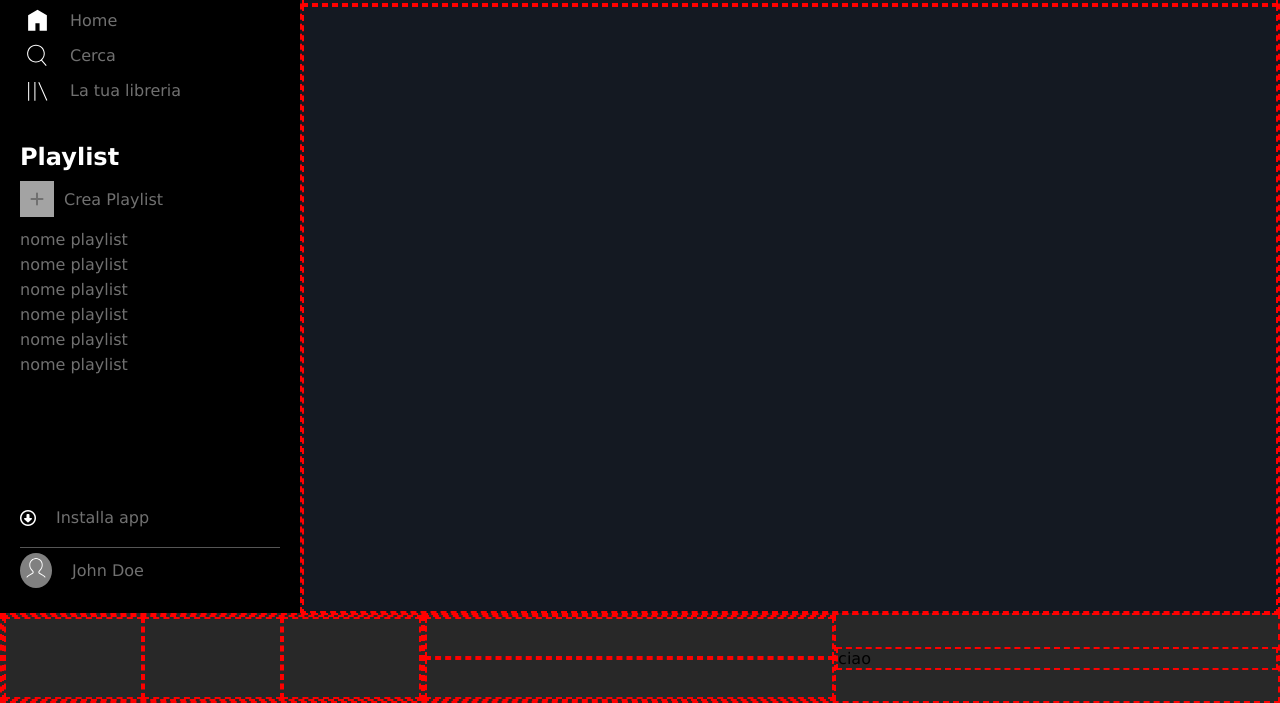
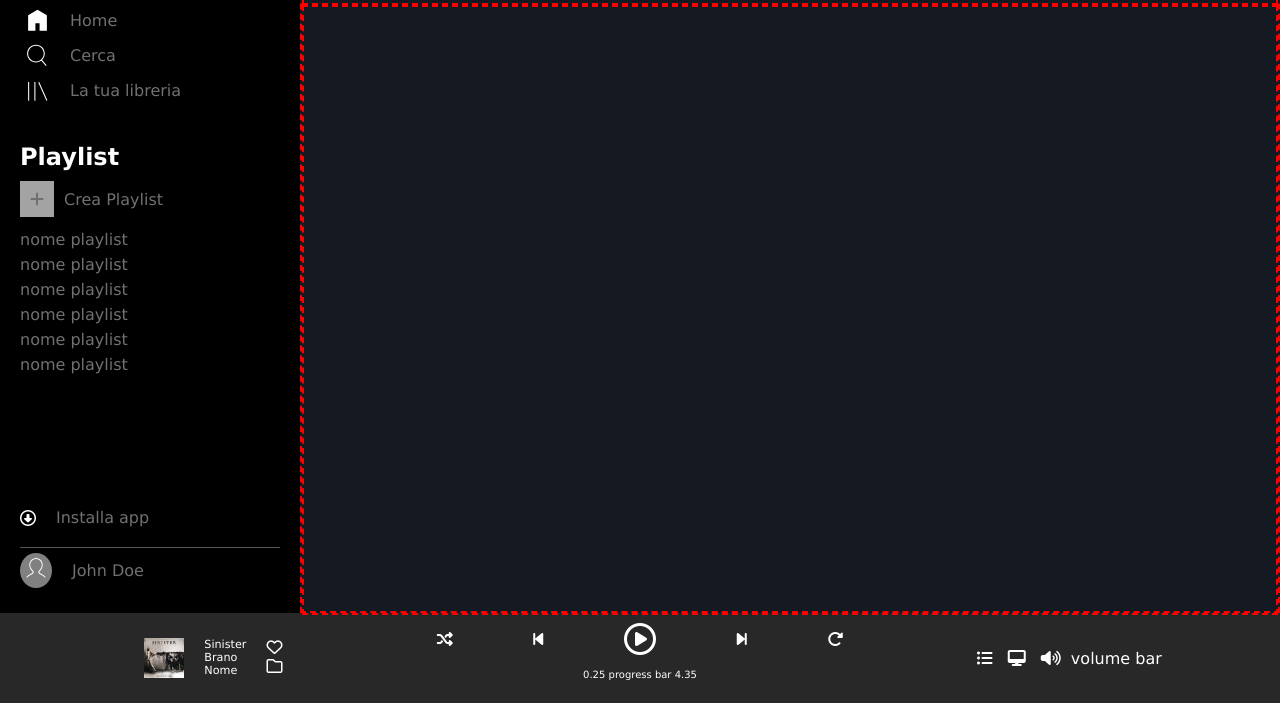
Before and after one commit to thomasraimondi/html-css-spotifyweb, a plain HTML site: page index.html in a window 1280 px wide. Shown: the part 97-800 px from the top of the page. Drawn offline with Linux system fonts and the light colour scheme.

Commit message:
structure player end

```diff
--- a/css/style.css
+++ b/css/style.css
@@ -213,23 +213,64 @@ body {
   height: var(--player-height);
   background-color: #282828;
   display: flex;
+  color: white;
+  padding: 10px;
+  gap: 20px;
 }
 
-#player * {
-  flex-grow: 1;
+#player #song-info,
+#player #player-action,
+#player #function {
+  flex: 1 1 0;
 }
 
-#song-info {
+#player #song-info {
   display: flex;
+  justify-content: center;
+  padding: 15px 0;
+  gap: 20px;
 }
 
-#player-action {
+#player #song-info img {
+  height: 100%;
+}
+
+#player #song-info span {
+  display: block;
+}
+
+#player #song-info .song-details {
+  font-size: 0.7rem;
+}
+
+#player #player-action {
   display: flex;
   flex-direction: column;
 }
 
-#function {
+#player #player-action .action {
+  display: flex;
+  justify-content: space-between;
+  align-items: center;
+}
+
+#player #player-action .fa-circle-play {
+  font-size: 2rem;
+}
+
+#player #player-action .progress {
+  text-align: center;
+  font-size: 10px;
   margin: auto 0;
+}
+
+#player #function {
+  margin: auto 0;
+  text-align: center;
+}
+
+#player #function i {
+  padding: 5px;
 }
 
 @media screen and (min-width: 576px) {
--- a/index.html
+++ b/index.html
@@ -79,17 +79,41 @@
           <div id="main-content-main" class="debug"></div>
         </div>
       </div>
-      <div id="player" class="debug">
-        <div id="song-info" class="debug">
-          <div class="song-picture debug"></div>
-          <div class="song-details debug"></div>
-          <div class="like debug"></div>
+      <div id="player">
+        <div id="song-info">
+          <div class="song-picture">
+            <img src="./img/sinister.jpeg" alt="" />
+          </div>
+          <div class="song-details">
+            <span>Sinister</span>
+            <span>Brano</span>
+            <span>Nome</span>
+          </div>
+          <div class="like">
+            <span><i class="fa-regular fa-heart"></i></span>
+            <span><i class="fa-regular fa-folder"></i></span>
+          </div>
         </div>
-        <div id="player-action" class="debug">
-          <div class="action"></div>
-          <div class="progress"></div>
+        <div id="player-action">
+          <div class="action">
+            <i class="fa-solid fa-shuffle"></i>
+            <i class="fa-solid fa-backward-step"></i>
+            <i class="fa-regular fa-circle-play"></i>
+            <i class="fa-solid fa-forward-step"></i>
+            <i class="fa-solid fa-rotate-right"></i>
+          </div>
+          <div class="progress">
+            <span>0.25</span>
+            <span>progress bar</span>
+            <span>4.35</span>
+          </div>
         </div>
-        <div id="function" class="debug">ciao</div>
+        <div id="function">
+          <i class="fa-solid fa-list-ul"></i>
+          <i class="fa-solid fa-desktop"></i>
+          <i class="fa-solid fa-volume-high"></i>
+          volume bar
+        </div>
       </div>
     </div>
   </body>
```
